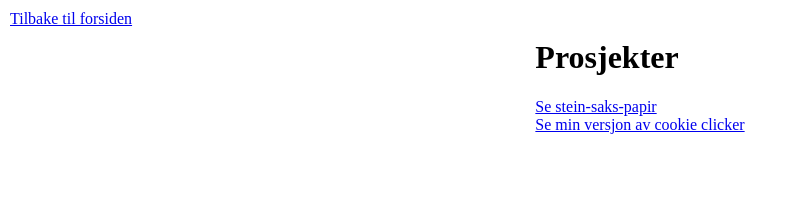
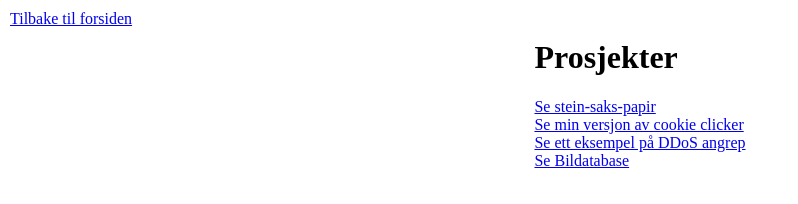
Before and after one commit to adrian180507/adrian180507.github.io, a plain HTML site: page prosjekter/prosjekt.html in a window 1280 px wide. Shown: the whole page, without its empty margins (0-798 px from the left). Drawn offline with Linux system fonts and the light colour scheme.

Commit message:
Update prosjekt.html

```diff
--- a/prosjekter/prosjekt.html
+++ b/prosjekter/prosjekt.html
@@ -11,6 +11,8 @@
     <h1>Prosjekter</h1>
     <a href="/prosjekter/steinsakspapir/">Se stein-saks-papir</a>
     <a href="/prosjekter/BananaClicker/">Se min versjon av cookie clicker</a>
+    <a href="/prosjekter/DDoS-eksempel/">Se ett eksempel på DDoS angrep</a>
+    <a href="/prosjekter/Bildatabase/">Se Bildatabase</a>
 
 </body>
 </html>
```
